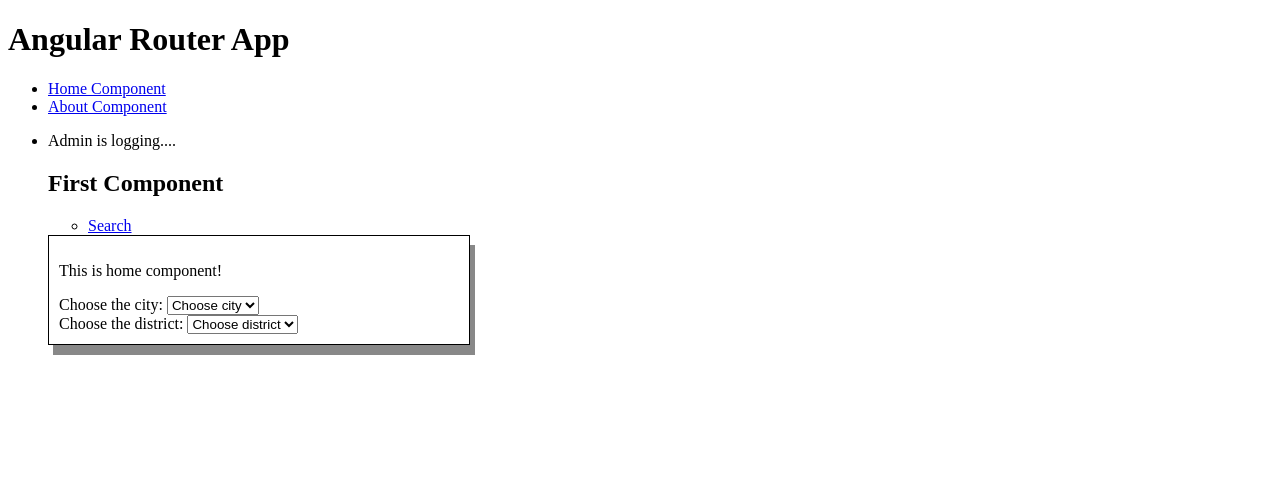
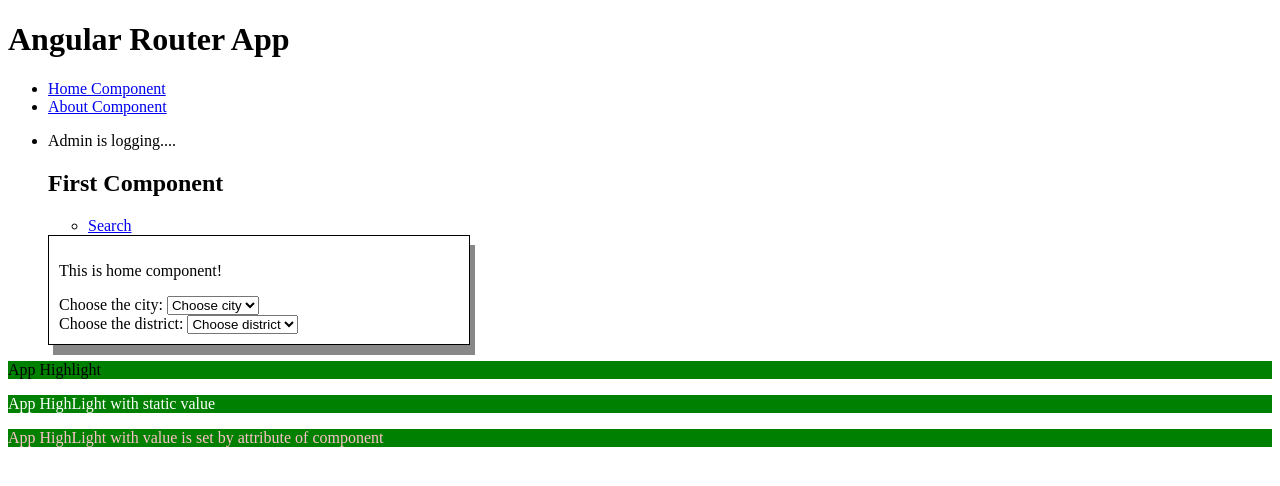
Before and after one commit to trunghiencdr/Angular16, an Angular app: page /about in a window 1280 px wide. Shown: the top 486 px of the page. Built offline with nearby package versions, Linux system fonts and the light colour scheme.

Commit message:
add new attribute directive

```diff
--- /dev/null
+++ b/src/app/Directives/high-light.directive.ts
@@ -0,0 +1,19 @@
+import { Directive, ElementRef, Input } from '@angular/core';
+
+@Directive({
+  selector: '[appHighLight]'
+})
+export class HighLightDirective {
+  @Input() appHighLight = 'green'
+
+  constructor(private el: ElementRef) {
+    console.log('constructor highlight', this.appHighLight)
+    this.el.nativeElement.style.backgroundColor = this.appHighLight;
+  }
+
+  ngOnInit(): void {
+    console.log('ngOnInit highlight', this.appHighLight)
+    this.el.nativeElement.style.color = this.appHighLight
+  }
+
+}
--- a/src/app/about/about.component.html
+++ b/src/app/about/about.component.html
@@ -11,3 +11,7 @@
         <p>Please enter your username</p>
     </li>
 </ul>
+
+<p appHighLight>App Highlight</p>
+<p appHighLight="white">App HighLight with static value</p>
+<p [appHighLight]="color">App HighLight with value is set by attribute of component</p>
--- a/src/app/about/about.component.ts
+++ b/src/app/about/about.component.ts
@@ -7,4 +7,5 @@
 })
 export class AboutComponent {
   public username = 'admin';
+  public color = 'pink'
 }
--- a/src/app/app.module.ts
+++ b/src/app/app.module.ts
@@ -9,6 +9,7 @@
 import { AboutComponent } from './about/about.component';
 import { PageNotFoundComponent } from './page-not-found/page-not-found.component';
 import { SearchComponent } from './search/search.component';
+import { HighLightDirective } from './Directives/high-light.directive';
 
 @NgModule({
   declarations: [
@@ -17,7 +18,8 @@
     PipecustomPipe,
     AboutComponent,
     PageNotFoundComponent,
-    SearchComponent
+    SearchComponent,
+    HighLightDirective
   ],
   imports: [
     BrowserModule,
```
Also changed, not shown: 1 other file (tests, documents, lock files or other folders).
